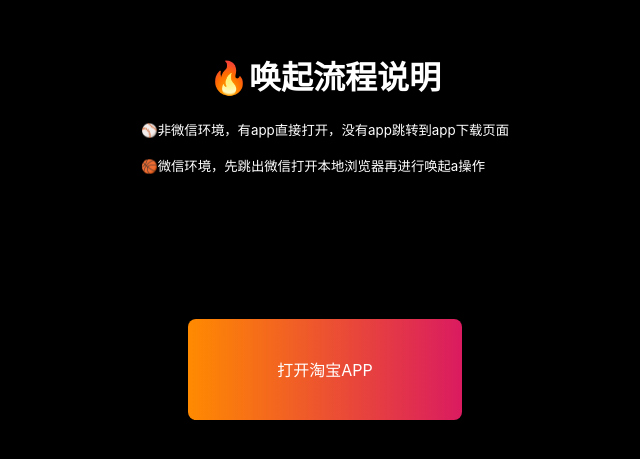
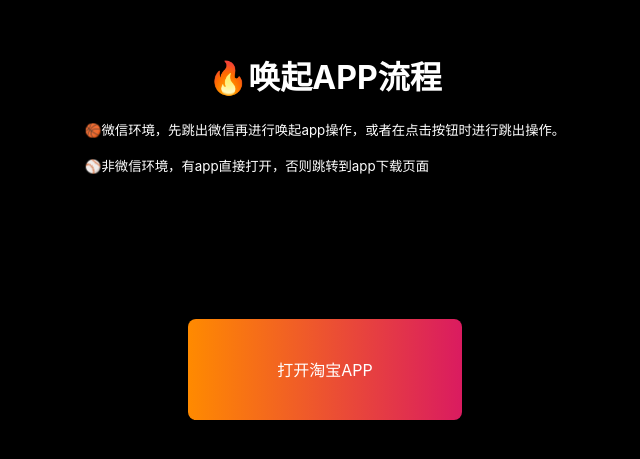
Before and after one commit to 3lang3/wxopen, a React (Create React App) app in the folder example/front/: page /call-app in a window 1280 px wide. Shown: the part 175-634 px from the top of the page, without its empty margins (315-955 px from the left). Built offline with nearby package versions, Linux system fonts and the light colour scheme.

Commit message:
🌃update readme

```diff
--- a/example/front/src/container/CallAppPage.js
+++ b/example/front/src/container/CallAppPage.js
@@ -38,9 +38,9 @@
 
 const CallAppWorkflow = () => (
   <div className={styles.workflow}>
-    <h1><span role="img" aria-label="doom">🔥</span>唤起流程说明</h1>
-    <p><small><span role="img" aria-label="ball">⚾️</span>非微信环境，有app直接打开，没有app跳转到app下载页面</small></p>
-    <p><small><span role="img" aria-label="ball">🏀</span>微信环境，先跳出微信打开本地浏览器再进行唤起a操作</small></p>
+    <h1><span role="img" aria-label="doom">🔥</span>唤起APP流程</h1>
+    <p><small><span role="img" aria-label="ball">🏀</span>微信环境，先跳出微信再进行唤起app操作，或者在点击按钮时进行跳出操作。</small></p>
+    <p><small><span role="img" aria-label="ball">⚾️</span>非微信环境，有app直接打开，否则跳转到app下载页面</small></p>
   </div>
 )
 export default () => {
```
Also changed, not shown: example/front/public/resource/demo_mobile_1.png (added), 1 other file (tests, documents, lock files or other folders).
